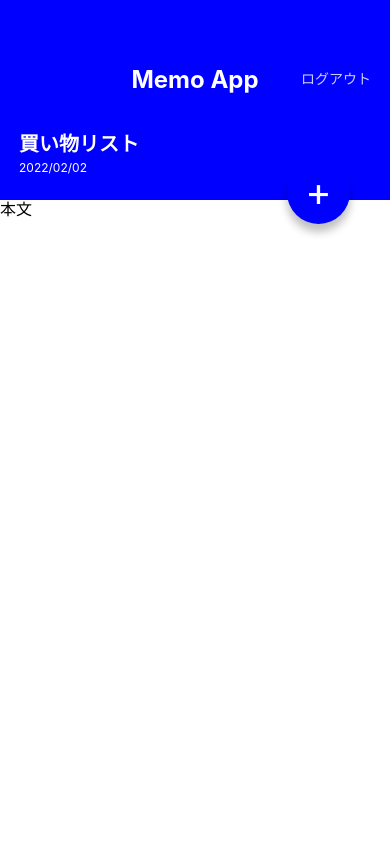
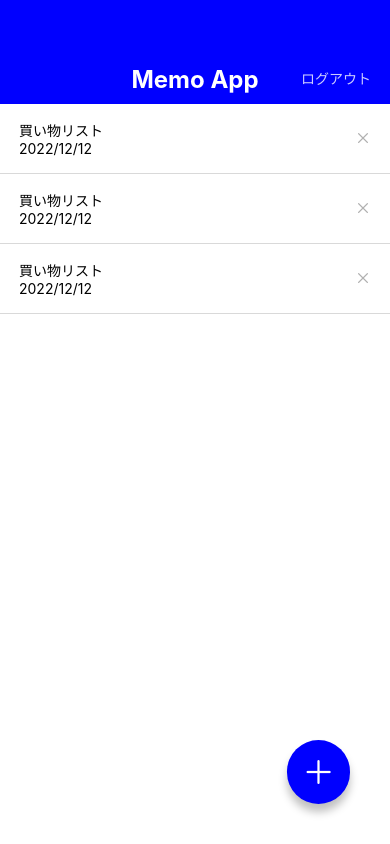
Before and after one commit to chika83/MemoApp, a React Native app: screen /MemoList in a window 390 px wide. Built offline with nearby package versions, Linux system fonts and the light colour scheme.

Commit message:
close add

```diff
--- a/App.jsx
+++ b/App.jsx
@@ -1,11 +1,11 @@
 import React from 'react';
 
 import MemoListScreen from './src/screens/MemoListScreen';
-import MemoDetailScreen from './src/screens/MemoDetailScreen';
+// import MemoDetailScreen from './src/screens/MemoDetailScreen';
 
 export default function App() {
   return (
-    // <MemoListScreen />
-    <MemoDetailScreen />
+    <MemoListScreen />
+    // <MemoDetailScreen />
   );
 }
--- a/package.json
+++ b/package.json
@@ -8,6 +8,7 @@
     "eject": "expo eject"
   },
   "dependencies": {
+    "@expo/vector-icons": "^12.0.5",
     "expo": "~44.0.0",
     "expo-status-bar": "~1.2.0",
     "expo-updates": "~0.11.6",
--- a/src/components/CircleButton.jsx
+++ b/src/components/CircleButton.jsx
@@ -1,19 +1,20 @@
 import React from 'react';
-import { View, Text, StyleSheet } from 'react-native';
+import { View, StyleSheet } from 'react-native';
 import { string, shape } from 'prop-types';
+import { AntDesign } from '@expo/vector-icons';
 
 export default function CircleButton(props) {
-  const { children, style } = props;
+  const { style, name } = props;
   return (
     <View style={[styles.circleButton, style]}>
-      <Text style={styles.circleButtonLabel}>{children}</Text>
+      <AntDesign name={name} size={32} color="white" />
     </View>
   );
 }
 
 CircleButton.propTypes = {
-  children: string.isRequired,
   style: shape(),
+  name: string.isRequired,
 };
 
 CircleButton.defaultProps = {
--- a/src/components/MemoList.jsx
+++ b/src/components/MemoList.jsx
@@ -1,5 +1,6 @@
 import React from 'react';
 import { View, Text, StyleSheet } from 'react-native';
+import { AntDesign } from '@expo/vector-icons';
 
 export default function MemoList() {
   return (
@@ -10,7 +11,7 @@
           <Text sytle={styles.memoListItemDate}>2022/12/12</Text>
         </View>
         <View>
-          <Text>X</Text>
+          <AntDesign name="close" size={16} color="#B0B0B0" />
         </View>
       </View>
 
@@ -20,7 +21,7 @@
           <Text sytle={styles.memoListItemDate}>2022/12/12</Text>
         </View>
         <View>
-          <Text>X</Text>
+          <AntDesign name="close" size={16} color="#B0B0B0" />
         </View>
       </View>
 
@@ -30,7 +31,7 @@
           <Text sytle={styles.memoListItemDate}>2022/12/12</Text>
         </View>
         <View>
-          <Text>X</Text>
+          <AntDesign name="close" size={16} color="#B0B0B0" />
         </View>
       </View>
     </View>
--- a/src/screens/MemoDetailScreen.jsx
+++ b/src/screens/MemoDetailScreen.jsx
@@ -1,5 +1,7 @@
 import React from 'react';
-import { View, ScrollView, Text, StyleSheet } from 'react-native';
+import {
+  View, ScrollView, Text, StyleSheet,
+} from 'react-native';
 
 import AppBar from '../components/AppBar';
 import CircleButton from '../components/CircleButton';
@@ -17,7 +19,7 @@
           本文
         </Text>
       </ScrollView>
-      <CircleButton style={{ top: 160, bottom: 'auto' }}>+</CircleButton>
+      <CircleButton style={{ top: 160, bottom: 'auto' }} name="edit" />
     </View>
   );
 }
--- a/src/screens/MemoListScreen.jsx
+++ b/src/screens/MemoListScreen.jsx
@@ -10,7 +10,7 @@
     <View style={styles.container}>
       <AppBar />
       <MemoList />
-      <CircleButton>+</CircleButton>
+      <CircleButton name="plus" />
     </View>
   );
 }
```
